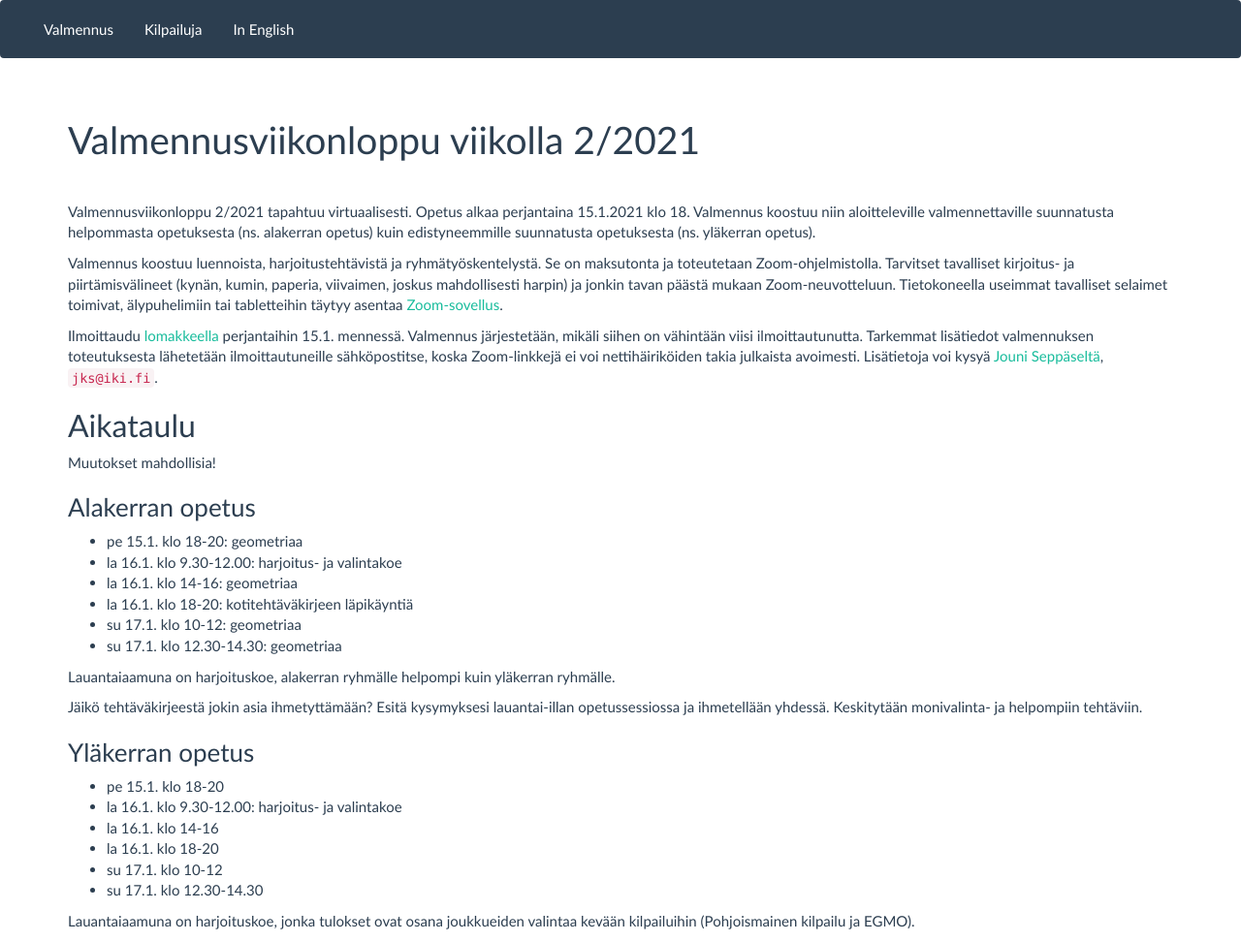
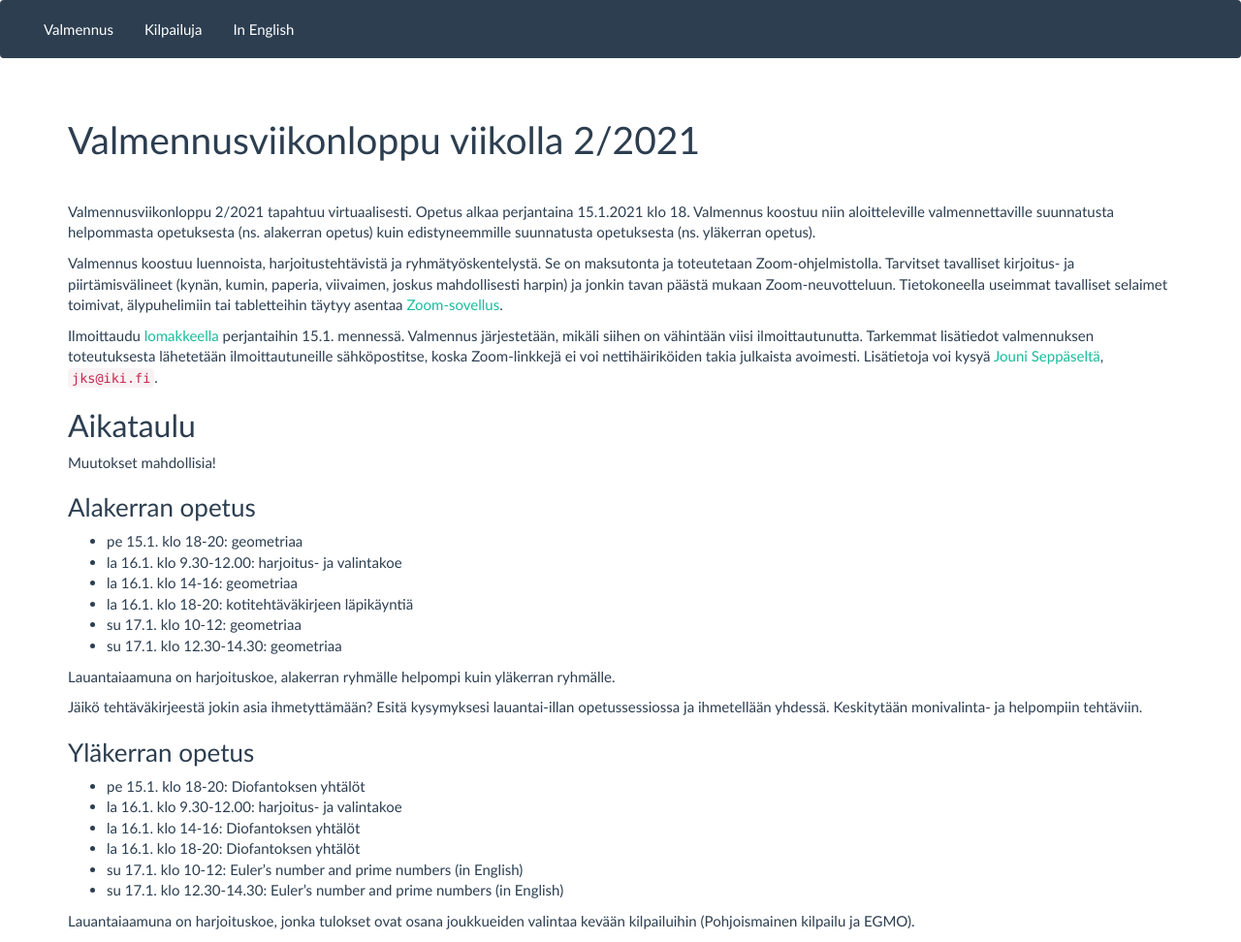
Before and after one commit to matematiikkakilpailut/matematiikkakilpailut.github.io, a Jekyll site: the page built from aikataulu/2021W02/index.md, in a window 1280 px wide. Shown: the whole page at 97% size. Built offline with Jekyll 4.4.1, drawn with Linux system fonts in a browser that asks for light colours.

Commit message:
Update index.md

```diff
--- a/aikataulu/2021W02/index.md
+++ b/aikataulu/2021W02/index.md
@@ -81,11 +81,11 @@ Jäikö tehtäväkirjeestä jokin asia ihmetyttämään? Esitä kysymyksesi laua
 
 ### Yläkerran opetus
 
-- pe 15.1. klo 18-20
+- pe 15.1. klo 18-20: Diofantoksen yhtälöt
 - la 16.1. klo 9.30-12.00: harjoitus- ja valintakoe
-- la 16.1. klo 14-16
-- la 16.1. klo 18-20
-- su 17.1. klo 10-12
-- su 17.1. klo 12.30-14.30
+- la 16.1. klo 14-16: Diofantoksen yhtälöt
+- la 16.1. klo 18-20: Diofantoksen yhtälöt
+- su 17.1. klo 10-12: Euler’s number and prime numbers (in English)
+- su 17.1. klo 12.30-14.30: Euler’s number and prime numbers (in English)
 
 Lauantaiaamuna on harjoituskoe, jonka tulokset ovat osana joukkueiden valintaa kevään kilpailuihin (Pohjoismainen kilpailu ja EGMO).
```
